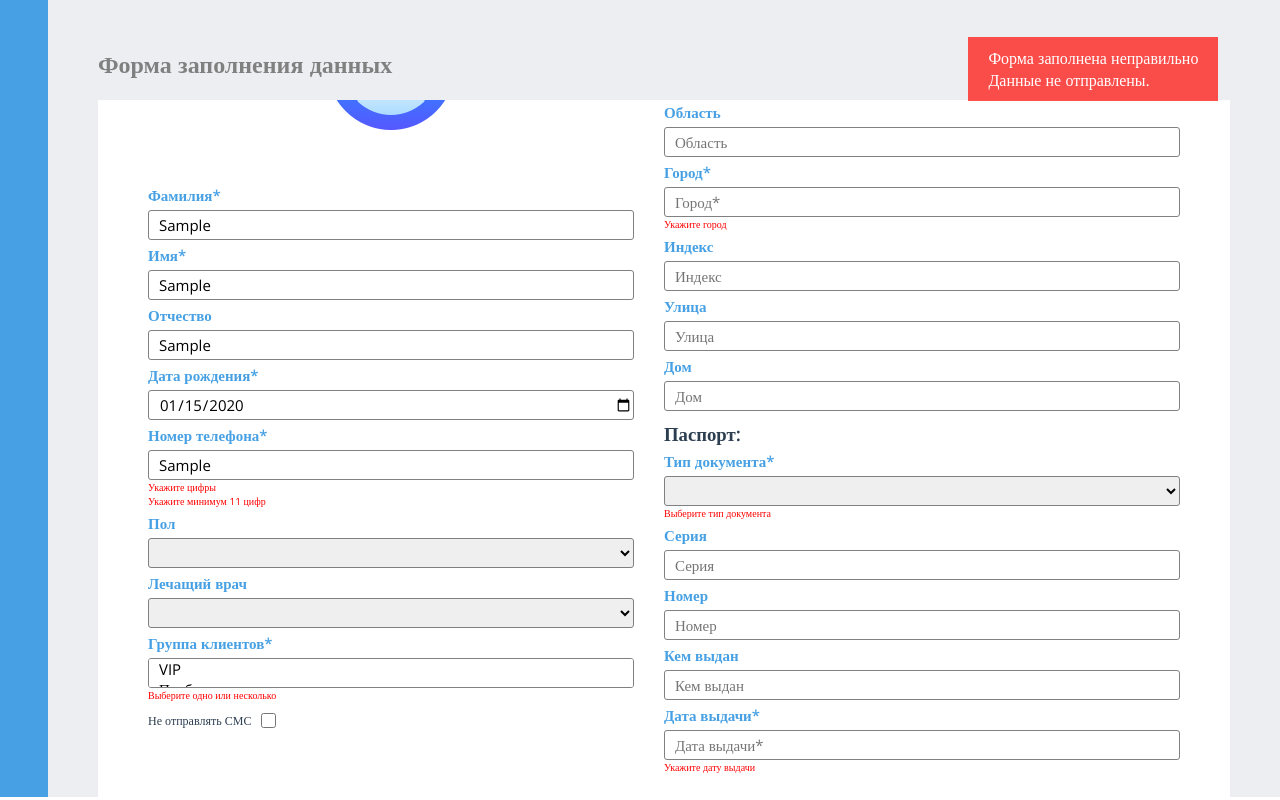
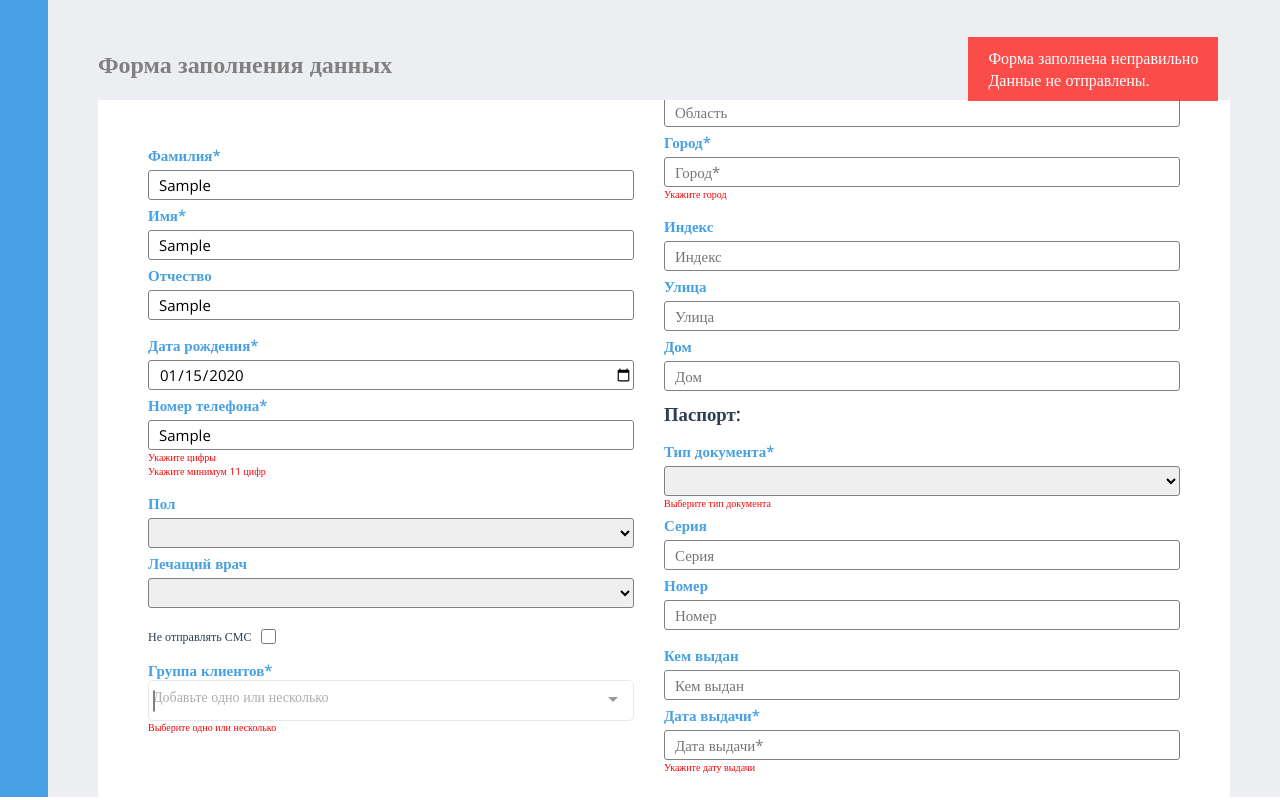
Before and after one commit to webdevmurad/Test-task-for-Company, a Vue app: page / in a window 1280 px wide. Both pictures are taken after typing "Sample", "Sample", "Sample", "2020-01-15", "Sample", "Sample" into the empty fields and a click on the button "Отправить". Built offline with nearby package versions, Linux system fonts and the light colour scheme.

Commit message:
add multiselect

```diff
--- a/package.json
+++ b/package.json
@@ -18,6 +18,7 @@
     "node-sass": "^5.0.0",
     "sass-loader": "^10.1.0",
     "vue": "^2.6.11",
+    "vue-multiselect": "^2.1.6",
     "vue-template-compiler": "^2.6.11",
     "vuelidate": "^0.7.6"
   },
@@ -34,7 +35,8 @@
       "parser": "babel-eslint"
     },
     "rules": {
-      "no-unused-vars": "off"
+      "no-unused-vars": "off",
+      "vue/no-unused-components": "off"
     }
   },
   "browserslist": [
--- a/src/components/FormBlock.vue
+++ b/src/components/FormBlock.vue
@@ -135,26 +135,6 @@
                 </div>
             </div>
             <div class="form-input__group form-group__inputs-last">
-                <div class="form-input__block" :class="{ 'form-group__error': $v.clients.$error }">
-                    <label for="doctor">Группа клиентов*</label>
-                    <select
-                        multiple
-                        class="form-multiselect"
-                        name="client"
-                        v-model.trim="$v.clients.$model"
-                        :class="{invalid: ($v.clients.$dirty && $v.clients.required)}"
-                    >
-                        <option value="vip">VIP</option>
-                        <option value="problem">Проблемные</option>
-                        <option value="oms">ОМС</option>
-                    </select>
-                    <small
-                        class="form-helper__text invalid"
-                        v-if="$v.clients.$dirty && !$v.clients.required"
-                    >
-                        Выберите одно или несколько
-                    </small>
-                </div>
                 <div class="form-input__block-checkbox">
                     <label for="sms">Не отправлять СМС</label>
                     <input
@@ -163,6 +143,29 @@
                         id="sms"
                         v-model.trim="$v.smsMail.$model"
                     >
+                </div>
+            </div>
+            <div class="form-input__group">
+                <div class="form-input__block form-input__block-multiselect" :class="{ 'form-group__error': $v.clients.$error }">
+                    <label for="doctor">Группа клиентов*</label>
+                    <multiselect
+                        class="form-input__multiselect"
+                        v-model="clients"
+                        tag-placeholder="Add this as new tag"
+                        placeholder="Добавьте одно или несколько"
+                        label="name"
+                        track-by="code"
+                        :options="options"
+                        :multiple="true"
+                        :taggable="false"
+                        @tag="addTag">
+                    </multiselect>
+                    <small
+                        class="form-helper__text invalid"
+                        v-if="$v.clients.$dirty && !$v.clients.required"
+                    >
+                        Выберите одно или несколько
+                    </small>
                 </div>
             </div>
         </div>
@@ -331,11 +334,15 @@
 
 
 <script>
+import Vue from 'vue'
 import { required, minLength, numeric } from 'vuelidate/lib/validators'
+import Multiselect from 'vue-multiselect'
 
+Vue.component('multiselect', Multiselect)
 
 export default {
     name: 'CryptoTable',
+    components: { Multiselect },
     data: () => ({
         surname: '',
         name: '',
@@ -346,7 +353,12 @@ export default {
         typeDocument: '',
         dateIssue: '',
         showModalFalse: false,
-        showModalTrue: false
+        showModalTrue: false,
+        options: [
+            { name: 'VIP', code: 'vip' },
+            { name: 'Проблемные', code: 'problems' },
+            { name: 'ОМС', code: 'omc' }
+        ]
     }),
     validations: {
         surname: {required, minLength: minLength(2)},
@@ -414,10 +426,20 @@ export default {
         disableM: function () {
             this.showModalFalse = false
             console.log('работает')
+        },
+        addTag (newTag) {
+            const tag = {
+                name: newTag,
+                code: newTag.substring(0, 2) + Math.floor((Math.random() * 10000000))
+            }
+            this.options.push(tag)
+            this.value.push(tag)
         }
     }
 }
 </script>
+
+<style src="vue-multiselect/dist/vue-multiselect.min.css"></style>
 
 <style lang="sass">
 .form
@@ -484,7 +506,9 @@ export default {
             align-items: center
             flex-wrap: wrap
             justify-content: space-between
-
+            margin-top: 10px
+        &__multiselect
+            height: 22px!important
         &__person
             width: 250px
         &__address
@@ -522,6 +546,8 @@ export default {
                 input
                     width: 15px
                     height: 15px
+            &-multiselect
+                width: 100%
         &__issued
             width: 450px
     &-block
@@ -554,6 +580,13 @@ export default {
                 border: 1px solid red
             select
                 border: 1px solid red
+
+.multiselect
+    &__tags
+        padding: 4px
+    &__tags input
+        height: 22px
+
 
 @media (max-width: 1600px)
     .form
@@ -639,6 +672,9 @@ export default {
         padding: 20px
         &-block
             height: 90%
+        &-error
+            &__text
+                font-size: 12px
 
 @media (max-width: 380px)
     .form
```
Also changed, not shown: 1 other file (tests, documents, lock files or other folders).
